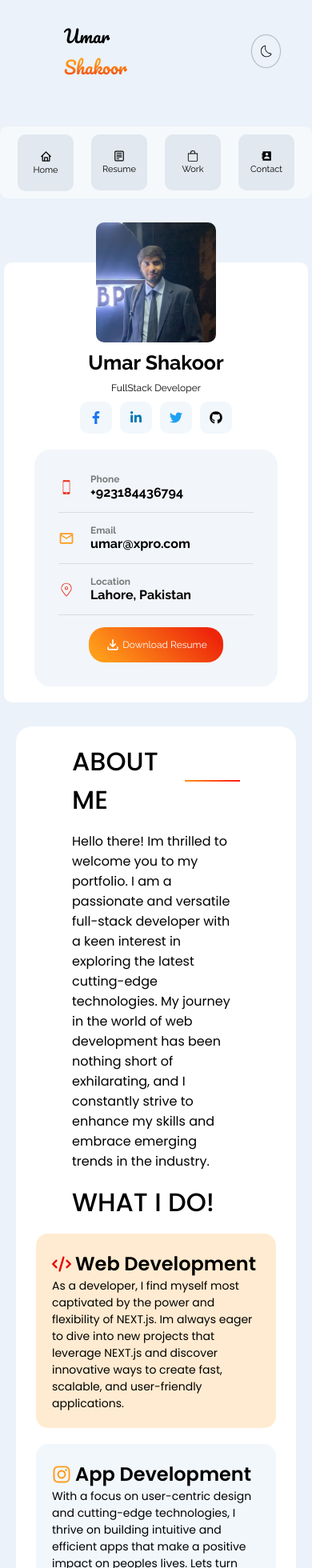
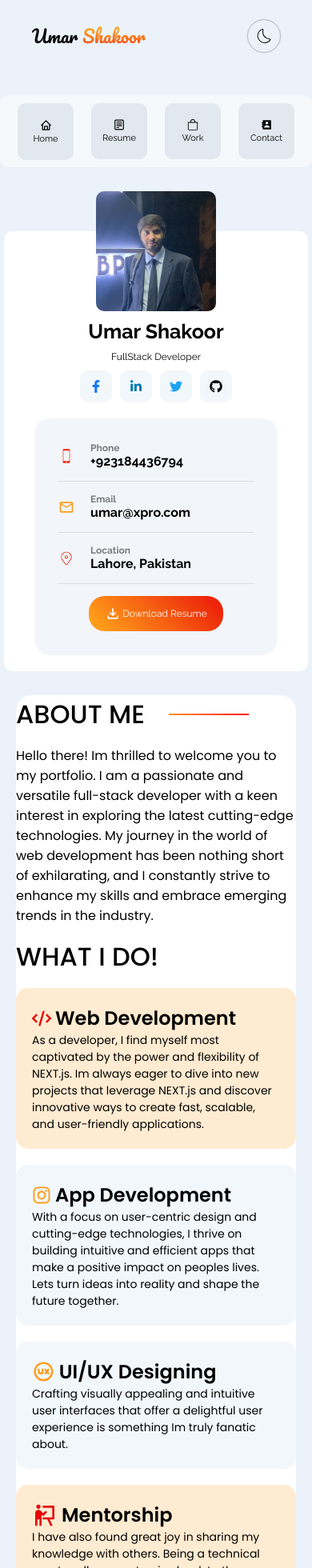
Before and after one commit to Umarshakoor/creative-portfolio, a React (Vite) app: page / in a window 390 px wide. Shown: the top 1960 px of the page at 80% size. Built offline with nearby package versions, Linux system fonts and the light colour scheme.

Commit message:
fixed navbar

```diff
--- a/src/Pages/website.css
+++ b/src/Pages/website.css
@@ -7,6 +7,9 @@
   font-size: 22px;
   font-weight: 400;
   display: inline-block;
+  @media screen and (max-width: 571px) {
+    margin: 25px 0 25px 40px;
+  }
 }
 
 .top-left-text > span {
@@ -81,5 +84,6 @@ header {
   @media screen and (max-width: 1200px) {
     flex: 100%;
     margin: 0 20px 20px;
+    padding: 0;
   }
 }
```
